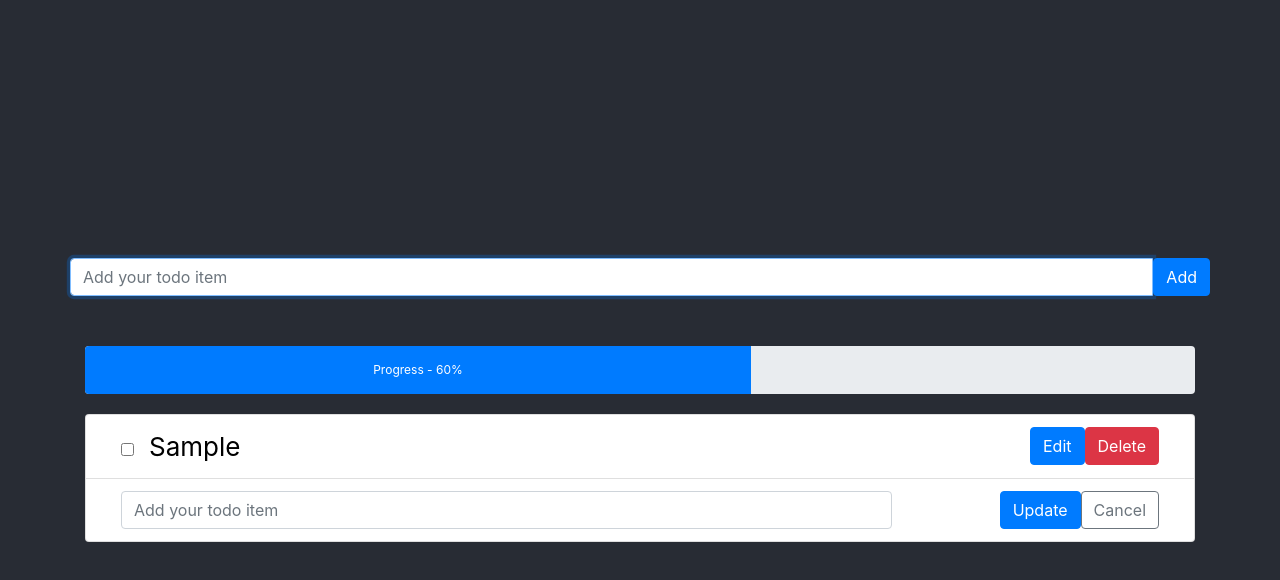
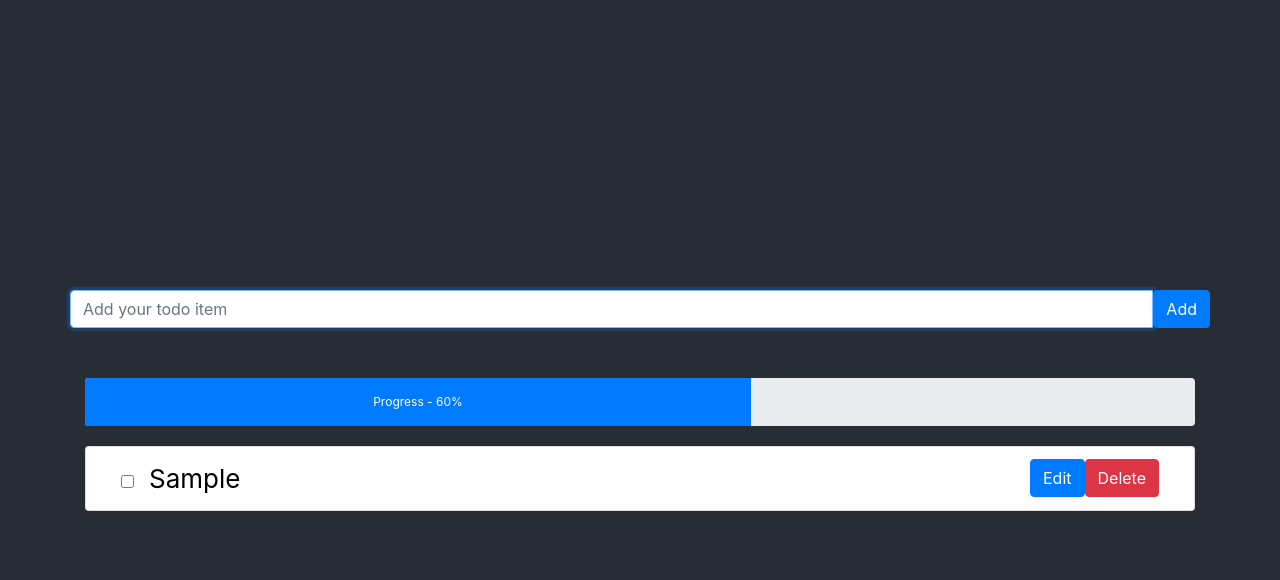
Before and after one commit to sarawut-p/react-todo, a React (Create React App) app: page / in a window 1280 px wide. Both pictures are taken after typing "Sample" into the empty fields and a click on the button "Add". Shown: the top 580 px of the page. Built offline with nearby package versions, Linux system fonts and the light colour scheme.

Commit message:
Make edit view works

```diff
--- a/src/App.js
+++ b/src/App.js
@@ -9,16 +9,38 @@ class App extends Component {
   constructor(props) {
     super(props);
     this.state = {
-      currentItem:''
+      currentItem:'',
+      editingUuid:''
     }
     this.todoItemInput = React.createRef();
   }
 
-  getEditListItem = () => {
+  getListItemReadMode = (item) => {
+    const {uuid, text} = item;
+    return <ListGroup.Item key={uuid}>
+      <Container>
+        <Row>
+          <Col xs="9"><Form.Check type="checkbox" />{text}</Col>
+          <Col>
+            <ButtonToolbar>
+              <Button variant="primary" type="button" onClick={() => this.setEditingUuid(uuid)}>Edit</Button>
+              <Button variant="danger" type="button">Delete</Button>
+            </ButtonToolbar>
+          </Col>
+        </Row>
+      </Container>
+    </ListGroup.Item>
+  }
+
+  setEditingUuid = (editingUuid) => {
+    this.setState({editingUuid});
+  }
+
+  getListItemEditMode = (item) => {
     return <ListGroup.Item>
       <Container>
         <Row>
-          <Col xs="9"><Form.Control type="text" placeholder="Add your todo item" /></Col>
+          <Col xs="9"><Form.Control type="text" value={item.text} placeholder="Add your todo item" /></Col>
           <Col>
             <ButtonToolbar>
               <Button variant="primary" type="button">Update</Button>
@@ -32,19 +54,8 @@ class App extends Component {
 
   getListItem = () => {
     const {todos} = this.props;
-    return todos && todos.map(item =><ListGroup.Item key={item.uuid}>
-      <Container>
-        <Row>
-          <Col xs="9"><Form.Check type="checkbox" />{item.text}</Col>
-          <Col>
-            <ButtonToolbar>
-              <Button variant="primary" type="button">Edit</Button>
-              <Button variant="danger" type="button">Delete</Button>
-            </ButtonToolbar>
-          </Col>
-        </Row>
-      </Container>
-    </ListGroup.Item>);
+    const {editingUuid} = this.state;
+    return todos && todos.map(item => item.uuid === editingUuid ? this.getListItemEditMode(item) : this.getListItemReadMode(item));
   }
 
   handleItemChange = (event) => {
@@ -86,7 +97,6 @@ class App extends Component {
             </Row>
             <ListGroup className="list-items">
               {this.getListItem()}
-              {this.getEditListItem()}
             </ListGroup>
           </Container>
         </header>
```
